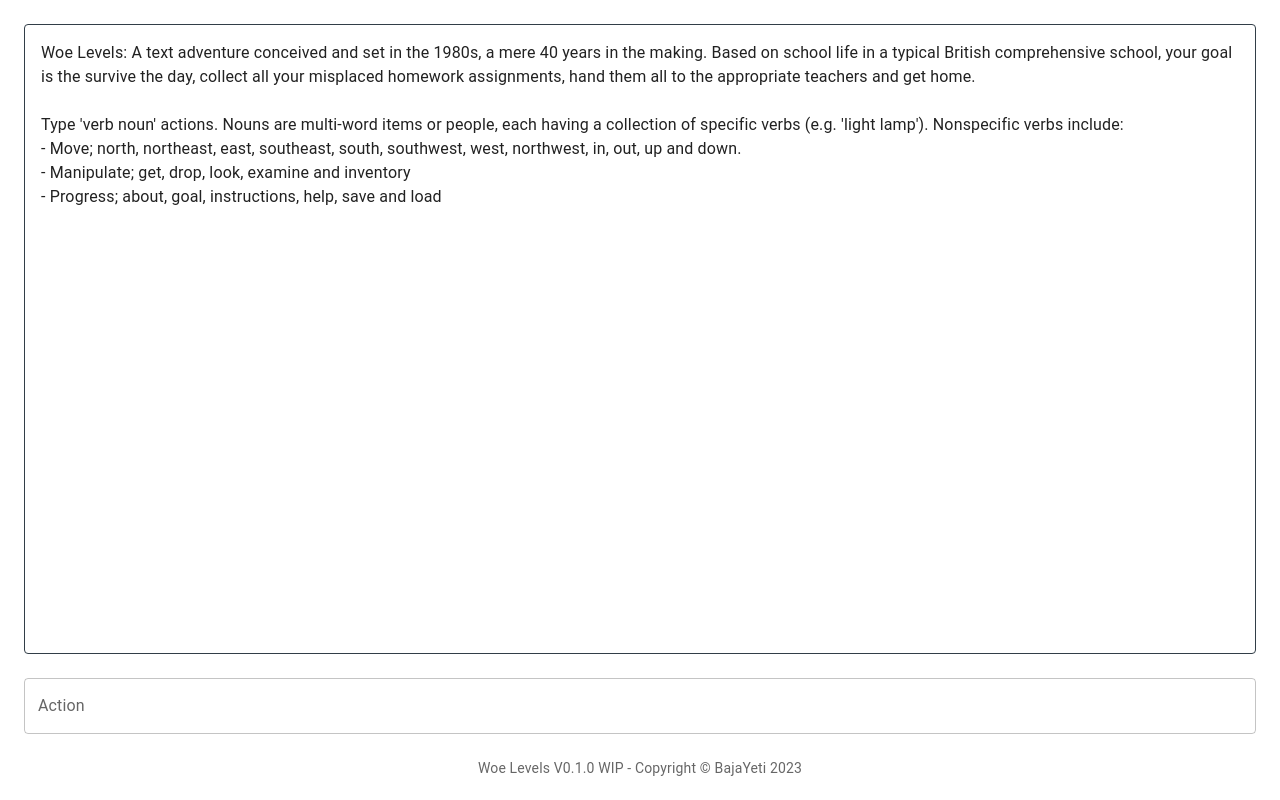
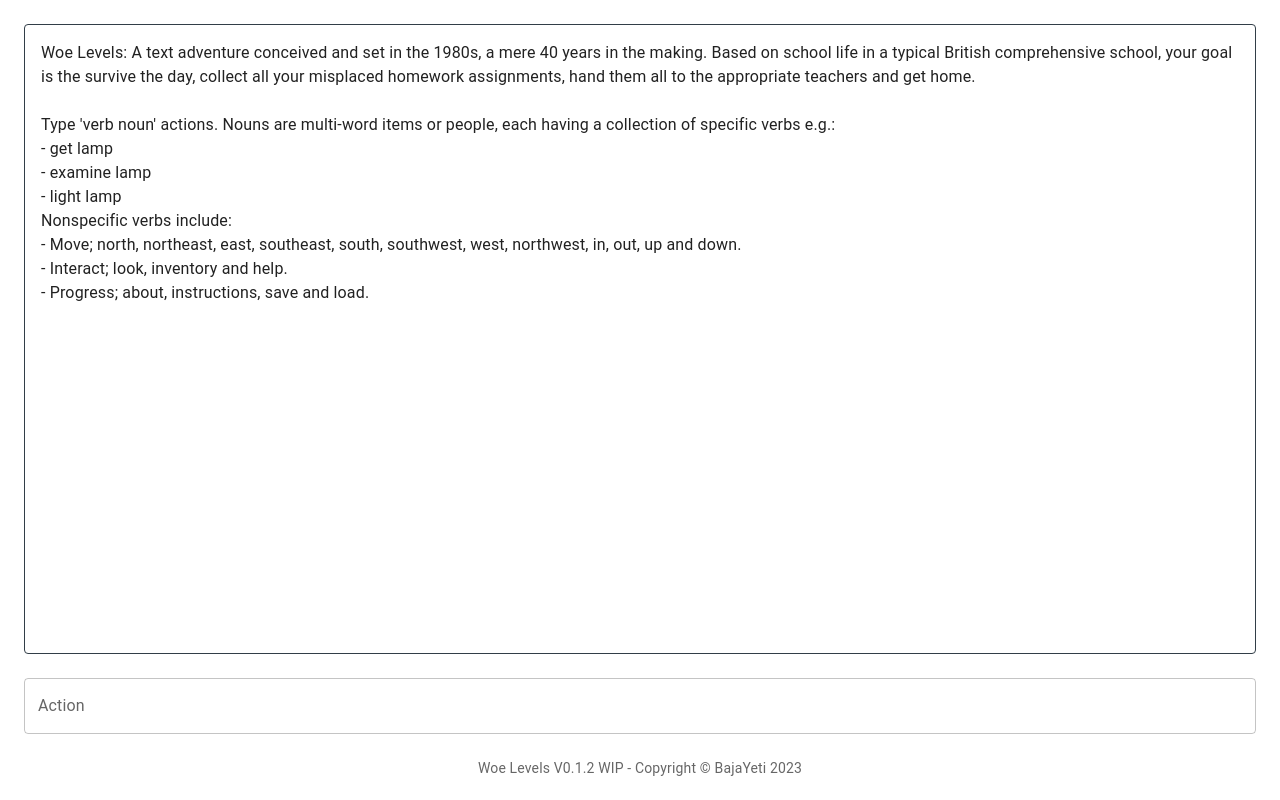
Before and after one commit to BajaYeti/woe-levels, a React (Create React App) app: page / in a window 1280 px wide. Built offline with nearby package versions, Linux system fonts and the light colour scheme.

Commit message:
Multiline functionality added

```diff
--- a/src/App.tsx
+++ b/src/App.tsx
@@ -7,7 +7,7 @@ import Footer from "./components/Footer";
 import History from "./components/History";
 import React from "react";
 import initialWorld from "../src/content/initialWorld.json";
-import { Blurb } from "./content/Blurb";
+import { About, Instructions } from "./content/Blurb";
 
 function App() {
   //#region ThemeProvider
@@ -58,7 +58,11 @@ function App() {
   const [items, setItems] = React.useState<Array<Item>>(
     JSON.parse(JSON.stringify(initialWorld))
   );
-  const [log, setLog] = React.useState<string[]>(Blurb());
+  const [log, setLog] = React.useState<string[]>([
+    About(),
+    ".",
+    Instructions(),
+  ]);
   //#endregion
 
   return (
--- a/src/components/History.tsx
+++ b/src/components/History.tsx
@@ -1,5 +1,5 @@
 import { Box, Typography } from "@mui/material";
-import { useEffect, useRef } from "react";
+import { Fragment, useEffect, useRef } from "react";
 import { useWindowSize } from "./useWindowSize";
 import { guid } from "../Utils";
 
@@ -39,11 +39,23 @@ export default function History(props: HistoryType) {
         );
       }
       //output
-      return (
-        <Typography key={guid()} sx={{ color: "text.primary" }}>
-          {h}
-        </Typography>
-      );
+      if (h.includes("|")) {
+        //if multi line content
+        return h.split("|").map((r: string) => {
+          return (
+            <Typography key={guid()} sx={{ color: "text.primary" }}>
+              {r}
+            </Typography>
+          );
+        });
+      } else {
+        //single line content
+        return (
+          <Typography key={guid()} sx={{ color: "text.primary" }}>
+            {h}
+          </Typography>
+        );
+      }
     });
 
     return <Box sx={{ p: 0 }}>{rv}</Box>;
--- a/src/content/Blurb.ts
+++ b/src/content/Blurb.ts
@@ -1,23 +1,13 @@
-export function Blurb(): Array<string> {
-  return [
-    "Woe Levels: A text adventure conceived and set in the 1980s, a mere 40 years in the making. Based on school life in a typical British comprehensive school, your goal is the survive the day, collect all your misplaced homework assignments, hand them all to the appropriate teachers and get home.",
-    ".",
-    "Type 'verb noun' actions. Nouns are multi-word items or people, each having a collection of specific verbs (e.g. 'light lamp'). Nonspecific verbs include:",
-    " - Move; north, northeast, east, southeast, south, southwest, west, northwest, in, out, up and down.",
-    " - Manipulate; get, drop, look, examine and inventory",
-    " - Progress; about, goal, instructions, help, save and load",
-  ];
-}
-
 export function About(): string {
   return "Woe Levels: A text adventure conceived and set in the 1980s, a mere 40 years in the making. Based on school life in a typical British comprehensive school, your goal is the survive the day, collect all your misplaced homework assignments, hand them all to the appropriate teachers and get home.";
 }
 
-export function Instructions(): Array<string> {
-  return [
-    "Type 'verb noun' actions. Nouns are multi-word items or people, each having a collection of specific verbs (e.g. 'light lamp'). Nonspecific verbs include:",
-    " - Move; north, northeast, east, southeast, south, southwest, west, northwest, in, out, up and down.",
-    " - Manipulate; get, drop, look, examine and inventory",
-    " - Progress; about, goal, instructions, help, save and load",
-  ];
+export function Instructions(): string {
+  return `Type 'verb noun' actions. Nouns are multi-word items or people,
+    each having a collection of specific verbs e.g.:|
+    - get lamp|- examine lamp|- light lamp|
+    Nonspecific verbs include:|
+    - Move; north, northeast, east, southeast, south, southwest, west, northwest, in, out, up and down.|
+    - Interact; look, inventory and help.|
+    - Progress; about, instructions, save and load.`;
 }
```
Also changed, not shown: 1 other file (tests, documents, lock files or other folders).
